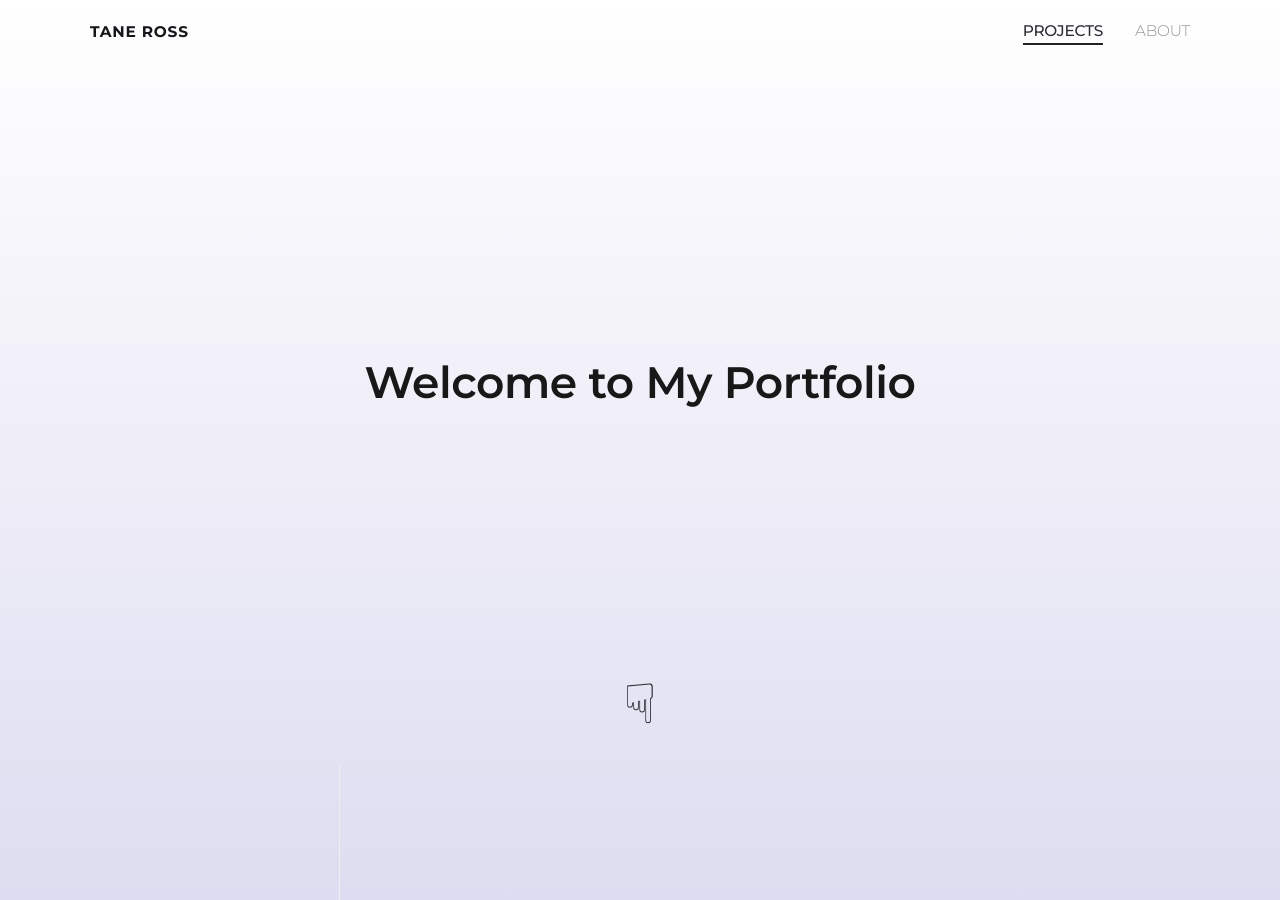
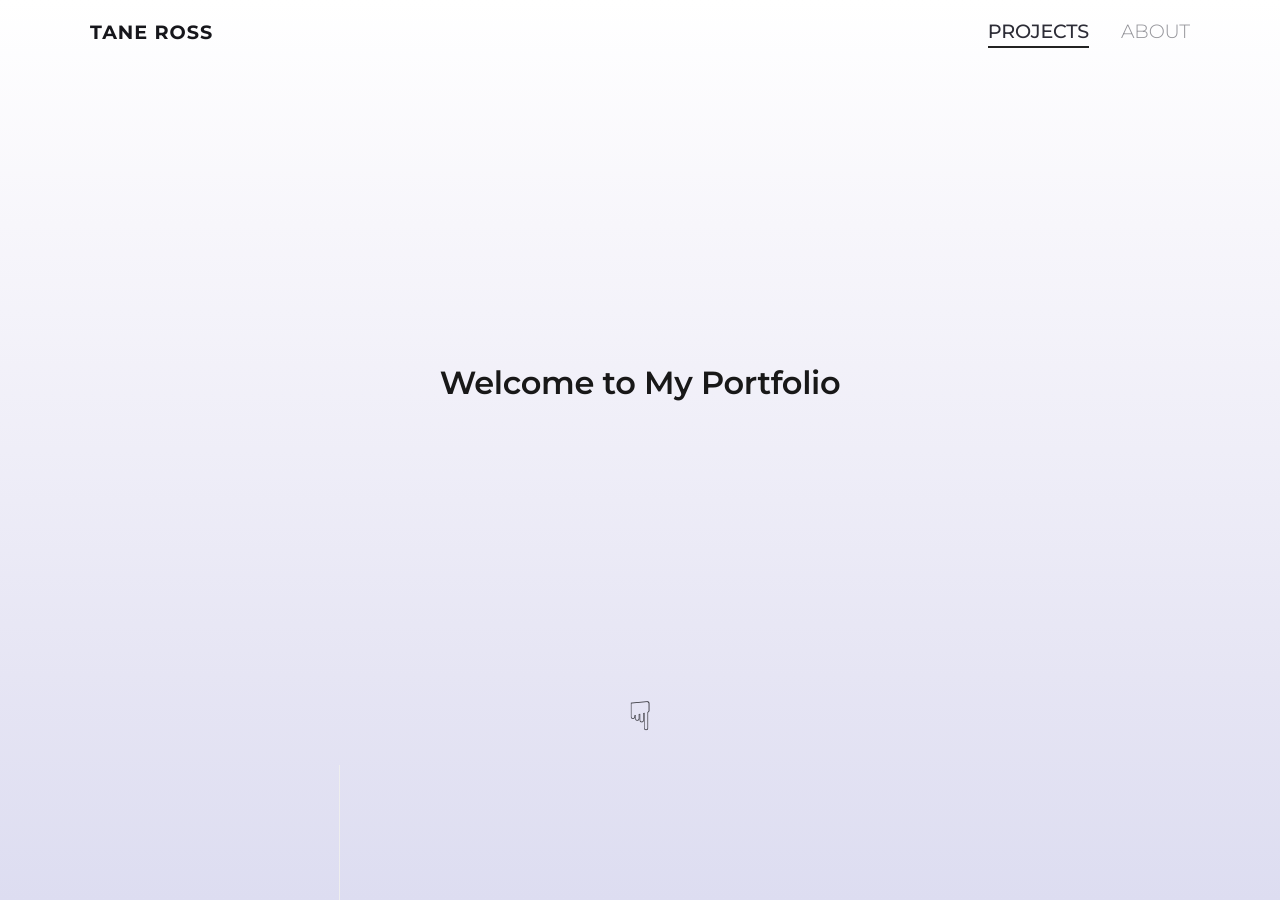
Before and after one commit to projekt2050/Portfolio, a Jekyll site: the page built from gallery.md, in a window 1280 px wide and 900 px high. Built offline with Jekyll 4.4.1, drawn with Linux system fonts in a browser that asks for light colours.

Commit message:
Update main.css

```diff
--- a/assets/main.css
+++ b/assets/main.css
@@ -8,7 +8,7 @@ html, body {
   background-image: linear-gradient(to bottom, #ffffff, #f7f6fb, #efeef8, #e6e5f4, #ddddf1);
   color: #16161B;
   font-family: "Montserrat", Arial, sans-serif;
-  font-size: 22px;
+  font-size: 16px;
   line-height: 1.6;
   letter-spacing: -0.01em;
 }
@@ -77,7 +77,7 @@ header {
 .nav-logo {
 
   text-transform: uppercase;
-  font-size: .7rem;
+  font-size: 1.2rem;
   font-weight: 700;
   letter-spacing: 0.05em;
   color: #16161B;
@@ -92,7 +92,7 @@ header {
 }
 .nav-links li {
   text-transform: uppercase;
-  font-size: .7rem;
+  font-size: 1.2rem;
   color: #2C2C36;
   font-weight: 300;
   cursor: pointer;
```
